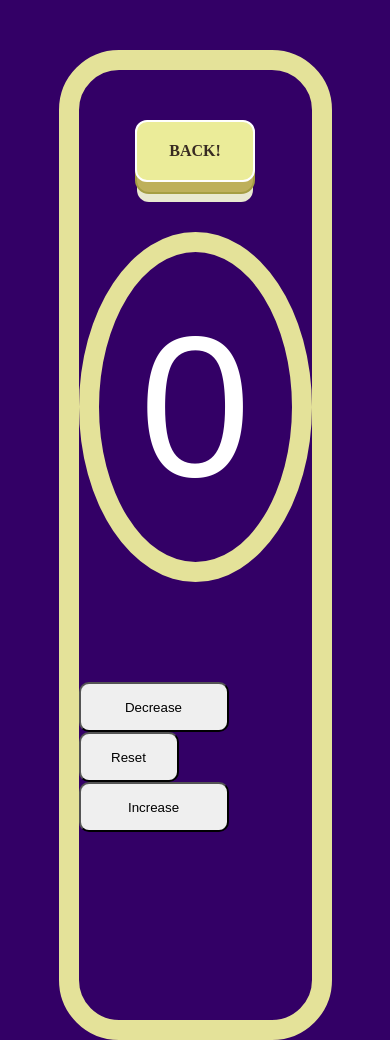
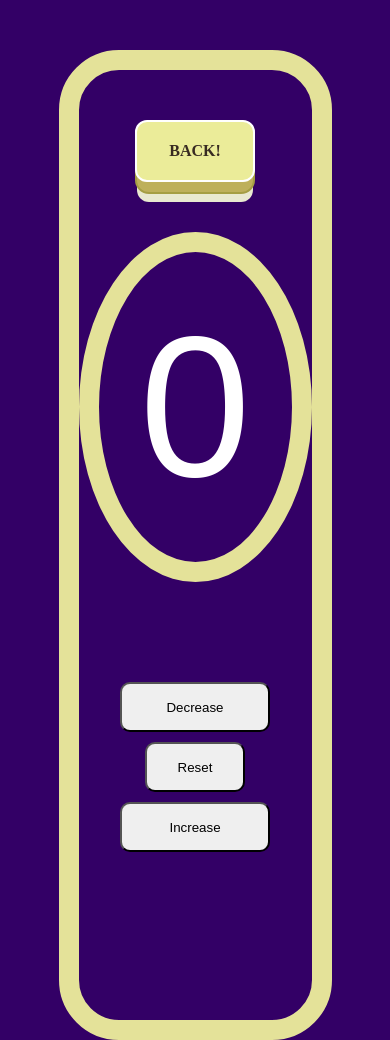
Before and after one commit to ge-arty/javascript-newbie-fuctionals, a plain HTML site: page Counter.html in a window 390 px wide. Drawn offline with Linux system fonts and the light colour scheme.

Commit message:
Update style.css

```diff
--- a/css/style.css
+++ b/css/style.css
@@ -224,4 +224,14 @@ body {
   background-color: green;
   box-shadow: 2px 2px 5px #083a03;
 }
+@media (max-width: 480px) {
+  .counter-btns {
+    display: flex;
+    justify-content: center;
+    flex-wrap: wrap;
+    align-items: center;
+    flex-direction: column;
+    gap: 10px;
+  }
+}
 /* ---------Counter------------- */
```
